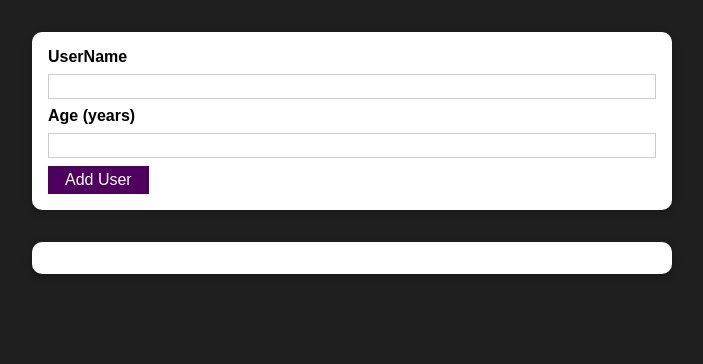
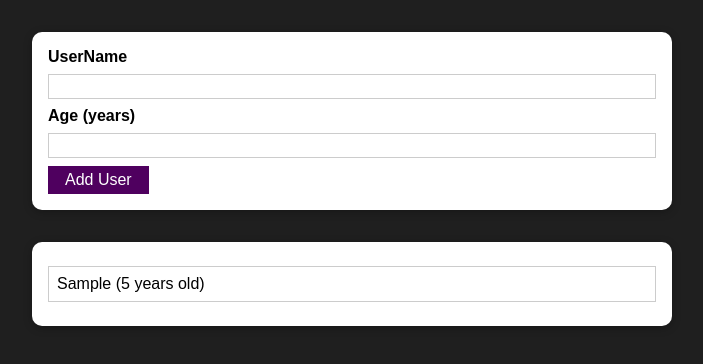
Before and after one commit to Raushan022/uReactUserName, a React (Create React App) app: page / in a window 1280 px wide. Both pictures are taken after typing "Sample", "5" into the empty fields and a click on the button "Add User". Shown: the top 364 px of the page, without its empty margins (288-991 px from the left). Built offline with nearby package versions, Linux system fonts and the light colour scheme.

Commit message:
to add and display data on ui

```diff
--- a/src/App.js
+++ b/src/App.js
@@ -1,12 +1,20 @@
-import React from 'react';
+import React, { useState } from 'react';
 import AddUser from './components/Users/AddUser';
 import UserList from './components/Users/UserList';
 
 function App() {
+  const [usersList, setUsersList] = useState([]);
+
+  const addUserHandler = (uName, uAge) => {
+    setUsersList((prevUsersList) => {
+      return [...prevUsersList, { name: uName, age: uAge, id: Math.random().toString()}];
+    });
+  };
+
   return (
     <div>
-      <AddUser />
-      <UserList users={[]}/>
+      <AddUser onAddUser={addUserHandler}/>
+      <UserList users={usersList}/>
     </div>
   );
 }
--- a/src/components/Users/AddUser.js
+++ b/src/components/Users/AddUser.js
@@ -3,7 +3,7 @@
 import classes from './AddUser.module.css'
 import Button from '../UI/Button'
 
-const AddUser = () => {
+const AddUser = (props) => {
   const [enteredUsername, setEnteredUsername] = useState('')
   const [enteredAge, setEnteredAge] = useState('')
 
@@ -15,7 +15,8 @@
     if (+enteredAge < 1) {
       return;
     }
-    console.log(enteredUsername, enteredAge)
+    // console.log(enteredUsername, enteredAge)
+    props.onAddUser(enteredUsername, enteredAge)
     setEnteredUsername('')
     setEnteredAge('')
   }
--- a/src/components/Users/UserList.js
+++ b/src/components/Users/UserList.js
@@ -5,11 +5,25 @@
 
 const UserList = (props) => {
   return (
+    // <Card className={classes.users}>
+    //   <ul>
+    //     {props.users.map((user) => {    //use () or return () as used, directly{} will not work.
+    //       return (
+    //         <li key={props.id}>
+    //           {user.name} ({user.age} years old)
+    //         </li>
+    //       )
+    //     })}
+    //   </ul>
+    // </Card>
+
     <Card className={classes.users}>
       <ul>
-        {props.users.map((user) => {
-          <li>{user.name} ({user.age} years old) </li>
-        })}
+        {props.users.map((user) => (
+          <li key={user.id}>
+            {user.name} ({user.age} years old)
+          </li>
+        ))}
       </ul>
     </Card>
   )
```
